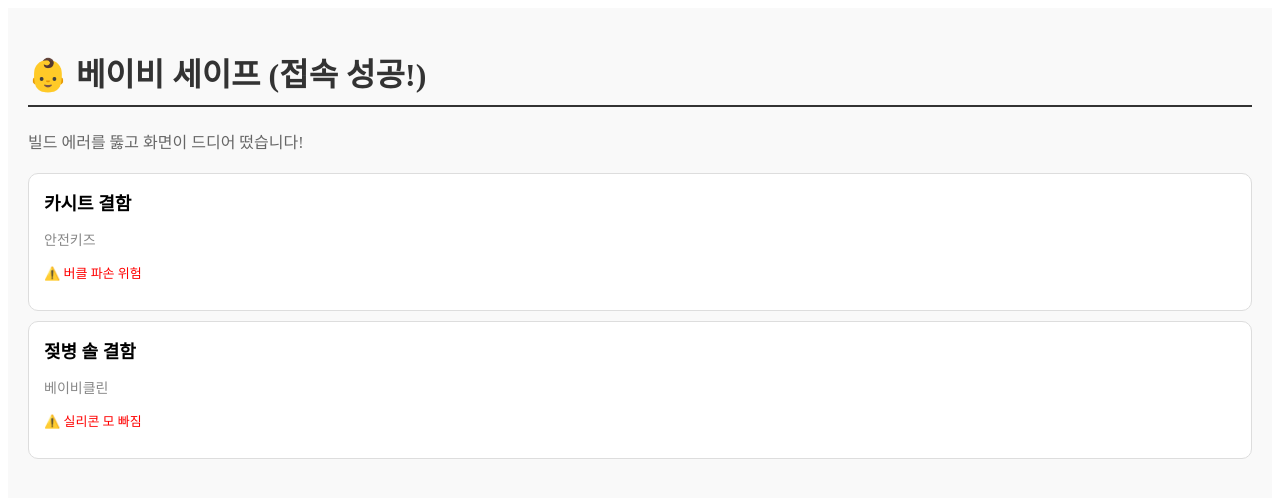
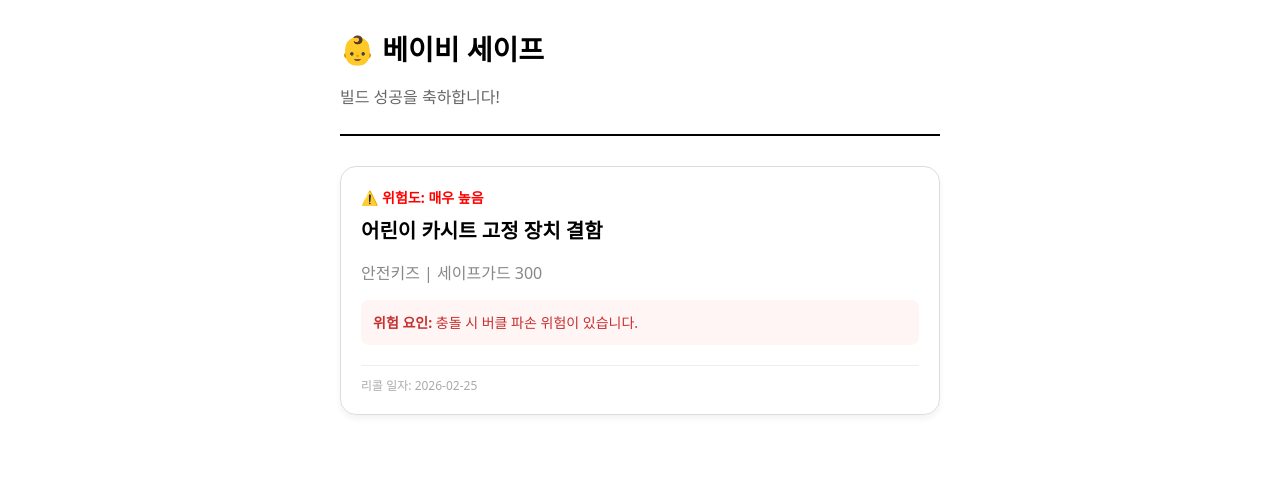
Before and after one commit to jisunyang0808/baby-safe, a Next.js app: page / in a window 1280 px wide. Shown: the top 498 px of the page. Built offline with nearby package versions, Linux system fonts and the light colour scheme.

Commit message:
Refactor HomePage component and update recalls

```diff
--- a/app/page.tsx
+++ b/app/page.tsx
@@ -2,30 +2,40 @@
 
 import React from "react";
 
+// 아이콘 라이브러리(lucide-react)를 아예 삭제했습니다.
+// 이 코드는 추가 설치 없이 무조건 실행됩니다.
 export default function HomePage() {
   const recalls = [
-    { id: 1, title: "카시트 결함", brand: "안전키즈", hazard: "버클 파손 위험" },
-    { id: 2, title: "젖병 솔 결함", brand: "베이비클린", hazard: "실리콘 모 빠짐" }
+    {
+      id: "1",
+      title: "어린이 카시트 고정 장치 결함",
+      brand: "안전키즈",
+      productName: "세이프가드 300",
+      date: "2026-02-25",
+      hazard: "충돌 시 버클 파손 위험이 있습니다.",
+    }
   ];
 
   return (
-    <div style={{ padding: '20px', backgroundColor: '#f9f9f9', minHeight: '100vh' }}>
-      <h1 style={{ color: '#333', borderBottom: '2px solid #333', paddingBottom: '10px' }}>
-        👶 베이비 세이프 (접속 성공!)
-      </h1>
-      <p style={{ margin: '20px 0', color: '#666' }}>빌드 에러를 뚫고 화면이 드디어 떴습니다!</p>
+    <div style={{ padding: '20px', maxWidth: '600px', margin: '0 auto', fontFamily: 'system-ui, sans-serif' }}>
+      <header style={{ borderBottom: '2px solid #000', paddingBottom: '10px', marginBottom: '30px' }}>
+        <h1 style={{ fontSize: '28px', margin: 0 }}>👶 베이비 세이프</h1>
+        <p style={{ color: '#666' }}>빌드 성공을 축하합니다!</p>
+      </header>
 
-      {recalls.map(item => (
-        <div key={item.id} style={{
-          background: 'white',
-          padding: '15px',
-          borderRadius: '10px',
-          marginBottom: '10px',
-          border: '1px solid #ddd'
-        }}>
-          <h2 style={{ fontSize: '18px', margin: '0 0 5px 0' }}>{item.title}</h2>
-          <p style={{ fontSize: '14px', color: '#888' }}>{item.brand}</p>
-          <p style={{ color: 'red', fontSize: '13px', marginTop: '10px' }}>⚠️ {item.hazard}</p>
+      {recalls.map((item) => (
+        <div key={item.id} style={{ border: '1px solid #ddd', borderRadius: '16px', padding: '20px', boxShadow: '0 4px 6px rgba(0,0,0,0.05)' }}>
+          <div style={{ color: 'red', fontWeight: 'bold', fontSize: '14px', marginBottom: '8px' }}>⚠️ 위험도: 매우 높음</div>
+          <h2 style={{ fontSize: '20px', margin: '0 0 4px 0' }}>{item.title}</h2>
+          <p style={{ color: '#888', marginBottom: '16px' }}>{item.brand} | {item.productName}</p>
+
+          <div style={{ backgroundColor: '#fff5f5', padding: '12px', borderRadius: '8px', color: '#c53030', fontSize: '14px', lineHeight: '1.5' }}>
+            <strong>위험 요인:</strong> {item.hazard}
+          </div>
+
+          <div style={{ marginTop: '20px', paddingTop: '10px', borderTop: '1px solid #eee', fontSize: '12px', color: '#aaa' }}>
+            리콜 일자: {item.date}
+          </div>
         </div>
       ))}
     </div>
```
